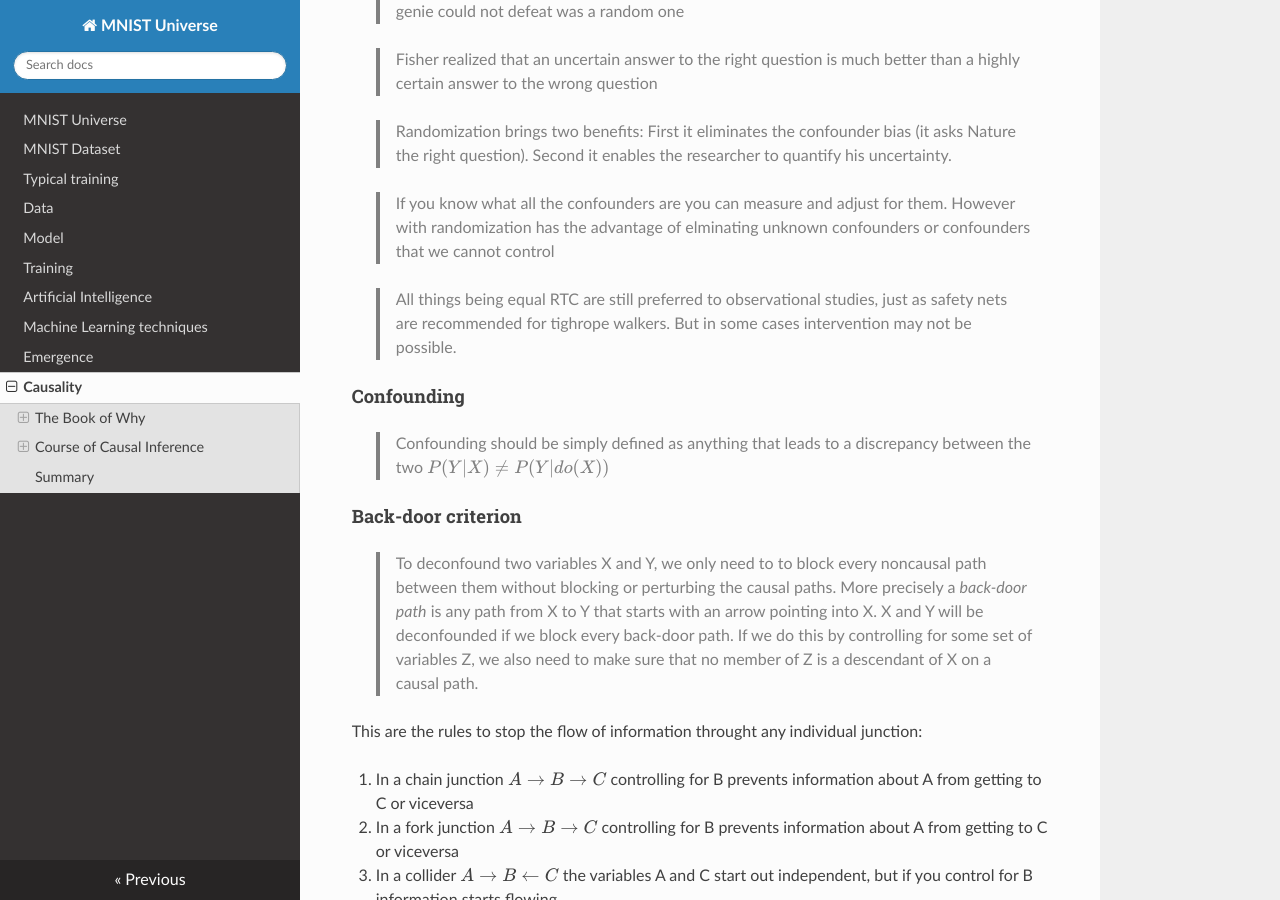
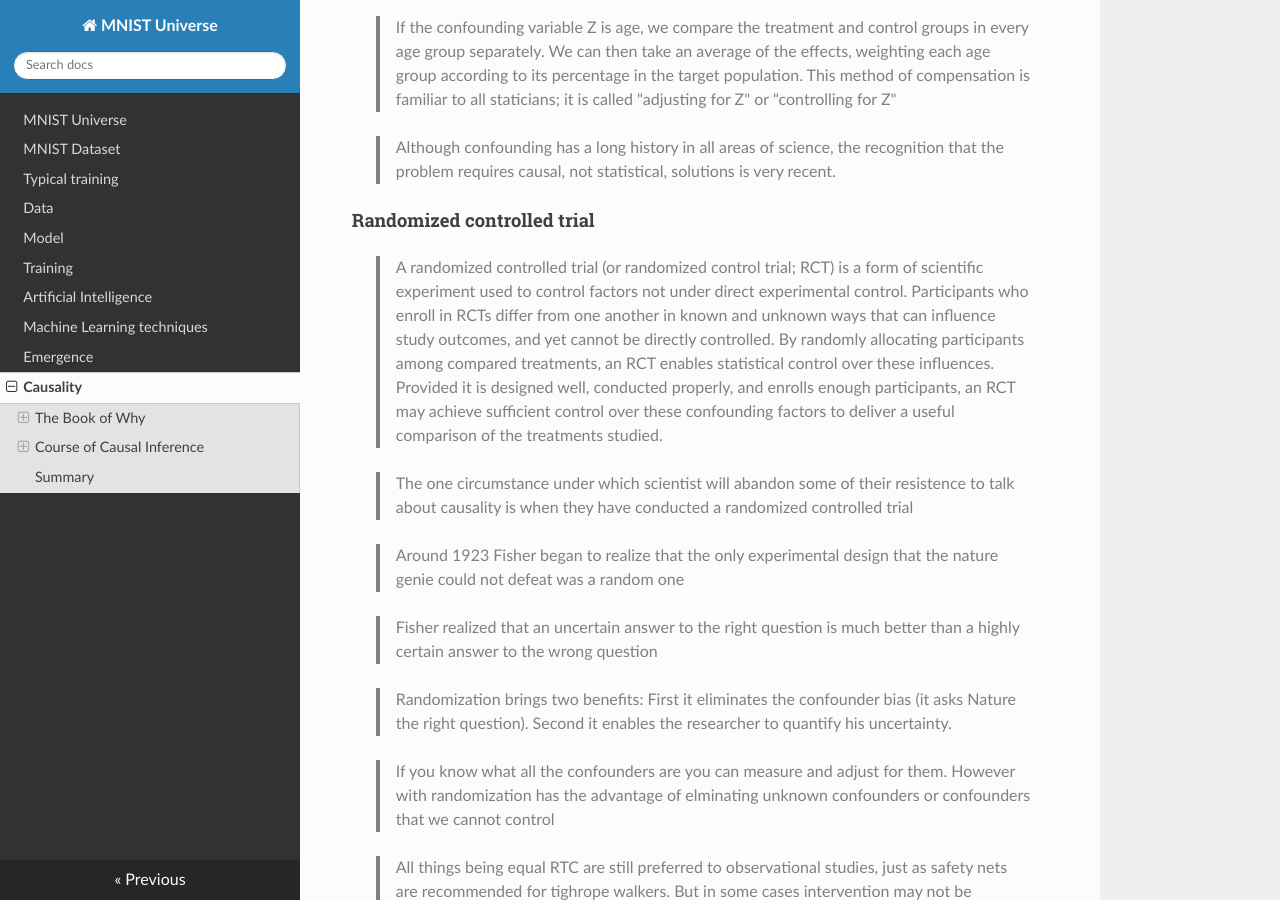
Before and after one commit to ironbar/mnist_universe, an MkDocs documentation site: the page built from docs/08_causality.md, in a window 1280 px wide and 900 px high, scrolled down 6521 px. Built offline with MkDocs 1.6.1, drawn with Linux system fonts in a browser that asks for light colours; nearby versions of some CDN libraries; formulas are drawn with MathJax 3; some of the changed lines change nothing that is shown.

Commit message:
small updates

```diff
--- a/docs/08_causality.md
+++ b/docs/08_causality.md
@@ -63,7 +63,7 @@
 
 #### Guinea pigs
 
-![guinea-pig-path-analysis](http://jacheung.com/images/latest/path-analysis/guinea-pig-path-analysis.png)
+![guinea-pig-path-analysis](res/2024-05-27-10-14-22.png)
 
 > You cannot draw causal conclusions without some causal hypotheses.This echoes what we concluded in Chapter 1: you cannot answer a question on rung two of the ladder of causation using only data collected from rung one.
 
@@ -177,6 +177,10 @@
 > Although confounding has a long history in all areas of science, the recognition that the problem requires causal, not statistical, solutions is very recent.
 
 #### Randomized controlled trial
+
+> A randomized controlled trial (or randomized control trial; RCT) is a form of scientific experiment used to control factors not under direct experimental control. Participants who enroll in RCTs differ from one another in known and unknown ways that can influence study outcomes, and yet cannot be directly controlled. By randomly allocating participants among compared treatments, an RCT enables statistical control over these influences. Provided it is designed well, conducted properly, and enrolls enough participants, an RCT may achieve sufficient control over these confounding factors to deliver a useful comparison of the treatments studied.
+
+<!-- -->
 
 > The one circumstance under which scientist will abandon some of their resistence to talk about causality is when they have conducted a randomized controlled trial
 
```
Also changed, not shown: docs/res/2024-05-27-10-14-22.png (added).
